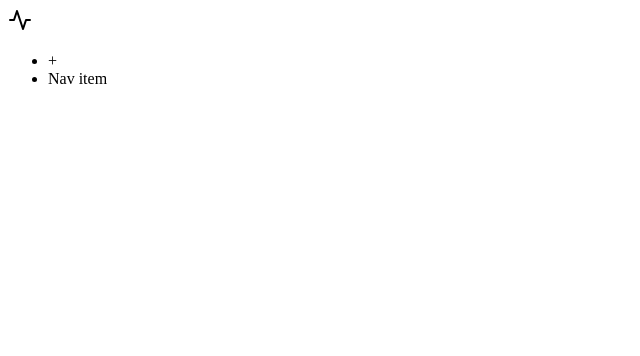
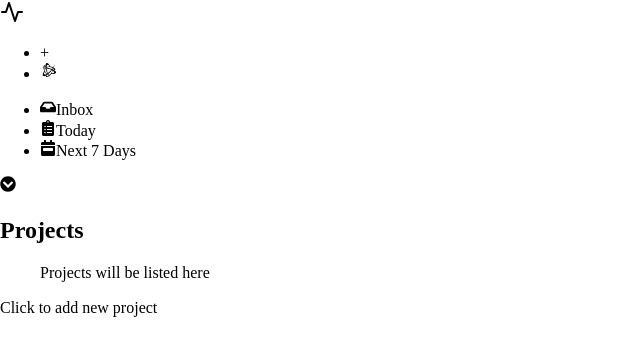
Before and after one commit to thelittlestschnauzer/dys-pm, a React (Create React App) app: page / in a window 1280 px wide. Shown: the top 356 px of the page, without its empty margins (0-640 px from the left). Built offline with nearby package versions, Linux system fonts and the light colour scheme.

Commit message:
header and sidebar added as well as start of project location

```diff
--- a/package.json
+++ b/package.json
@@ -8,6 +8,7 @@
     "@testing-library/user-event": "^7.1.2",
     "react": "^16.12.0",
     "react-dom": "^16.12.0",
+    "react-icons": "^3.9.0",
     "react-scripts": "3.3.1"
   },
   "scripts": {
--- a/public/index.html
+++ b/public/index.html
@@ -2,42 +2,16 @@
 <html lang="en">
   <head>
     <meta charset="utf-8" />
-    <link rel="icon" href="%PUBLIC_URL%/favicon.ico" />
-    <meta name="viewport" content="width=device-width, initial-scale=1" />
-    <meta name="theme-color" content="#000000" />
+    <meta name="viewport" content="width=device-width, initial-scale=1, shrink-to-fit=no" />
+    <link rel="stylesheet" href="https://cdnjs.cloudflare.com/ajax/libs/normalize/8.0.1/normalize.min.css" integrity="sha256-185OmPOjvil/SOvVt3HnSSjzF1TUMyT9eV0c2BzEGzU=" crossorigin="anonymous" />
     <meta
       name="description"
-      content="Web site created using create-react-app"
+      content="Created for my dysfunctional planning style"
     />
-    <link rel="apple-touch-icon" href="%PUBLIC_URL%/logo192.png" />
-    <!--
-      manifest.json provides metadata used when your web app is installed on a
-      user's mobile device or desktop. See https://developers.google.com/web/fundamentals/web-app-manifest/
-    -->
-    <link rel="manifest" href="%PUBLIC_URL%/manifest.json" />
-    <!--
-      Notice the use of %PUBLIC_URL% in the tags above.
-      It will be replaced with the URL of the `public` folder during the build.
-      Only files inside the `public` folder can be referenced from the HTML.
-
-      Unlike "/favicon.ico" or "favicon.ico", "%PUBLIC_URL%/favicon.ico" will
-      work correctly both with client-side routing and a non-root public URL.
-      Learn how to configure a non-root public URL by running `npm run build`.
-    -->
-    <title>React App</title>
+    <title>Dys-PM</title>
   </head>
   <body>
     <noscript>You need to enable JavaScript to run this app.</noscript>
     <div id="root"></div>
-    <!--
-      This HTML file is a template.
-      If you open it directly in the browser, you will see an empty page.
-
-      You can add webfonts, meta tags, or analytics to this file.
-      The build step will place the bundled scripts into the <body> tag.
-
-      To begin the development, run `npm start` or `yarn start`.
-      To create a production bundle, use `npm run build` or `yarn build`.
-    -->
   </body>
 </html>
--- a/src/App.js
+++ b/src/App.js
@@ -1,8 +1,11 @@
 import React from 'react';
 import { Header } from './components/layout/Header';
+import { Content } from './components/layout/Content';
+
 
 export const App = () => (
     <div className="App">
       <Header />
+      <Content />
     </div>
 );
--- /dev/null
+++ b/src/components/layout/Content.js
@@ -0,0 +1,8 @@
+import React from 'react';
+import { Sidebar } from './Sidebar';
+
+export const Content = () => (
+  <section>
+    <Sidebar />
+  </section>
+);
--- a/src/components/layout/Header.js
+++ b/src/components/layout/Header.js
@@ -1,4 +1,5 @@
 import React from 'react';
+import { FaBattleNet } from 'react-icons/fa';
 
 export const Header = () => {
   const x = 1;
@@ -12,7 +13,9 @@
       <div className="settings">
         <ul>
           <li>+</li>
-          <li>Nav item</li>
+          <li>
+            <FaBattleNet />
+          </li>
         </ul>
       </div>
     </nav>
--- /dev/null
+++ b/src/components/layout/Sidebar.js
@@ -0,0 +1,38 @@
+import React from 'react';
+import { FaChevronCircleDown, FaInbox, FaClipboardList, FaCalendarWeek} from 'react-icons/fa';
+
+
+export const Sidebar = () => (
+  <div className="sidebar" data-testid="sidebar">
+    <ul className="sidebar__generic">
+      <li>
+        <span>
+          <FaInbox />
+        </span>
+        <span>Inbox</span>
+      </li>
+      <li>
+        <span>
+          <FaClipboardList />
+        </span>
+        <span>Today</span>
+      </li>
+      <li>
+        <span>
+          <FaCalendarWeek />
+        </span>
+        <span>Next 7 Days</span>
+      </li>
+    </ul>
+
+    <div className="sidebar__middle">
+      <span><FaChevronCircleDown /></span>
+      <h2>Projects</h2>
+    </div>
+
+    <ul className="sidebar__projects">
+      Projects will be listed here
+    </ul>
+    Click to add new project
+  </div>
+);
```
Also changed, not shown: src/firebase.js (added), 1 other file (tests, documents, lock files or other folders).
